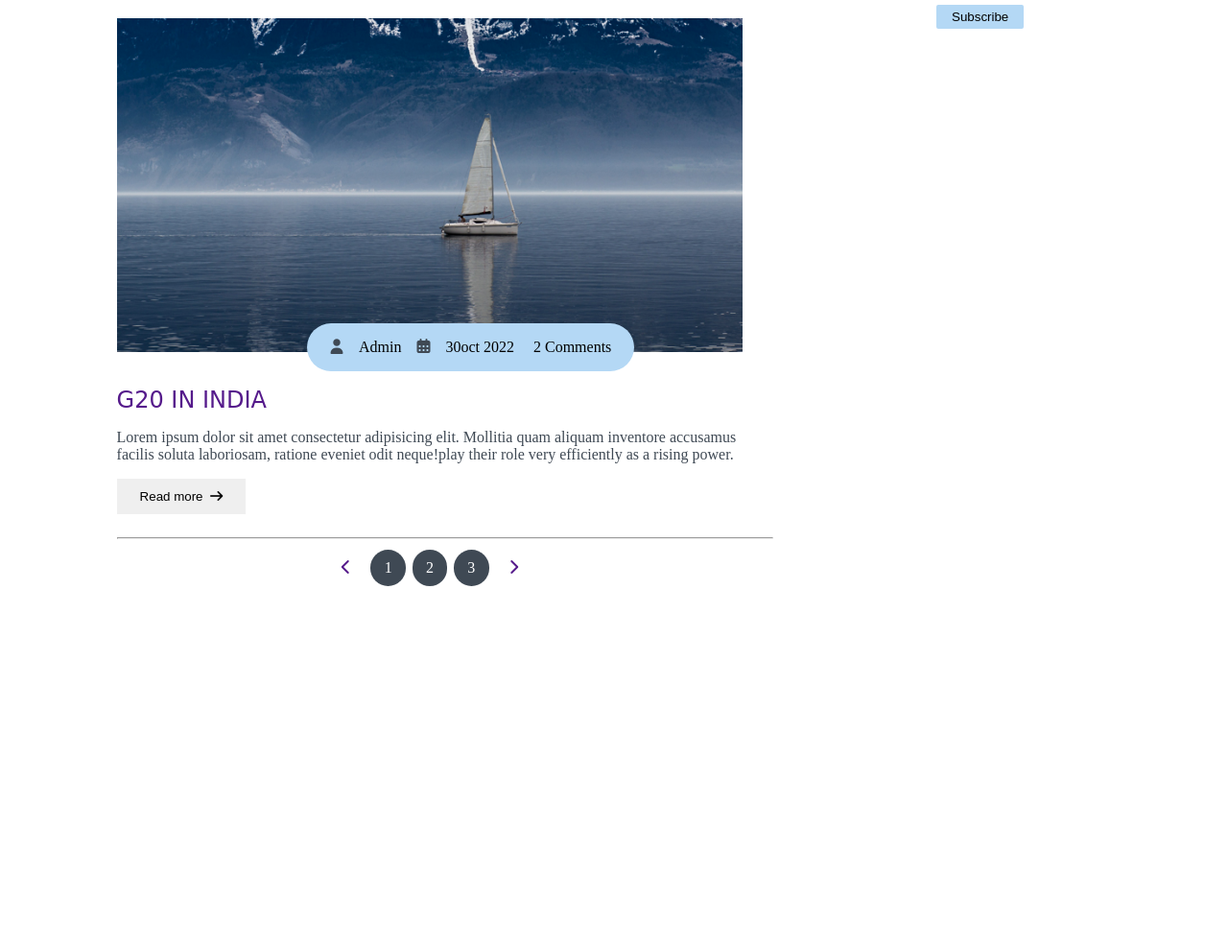
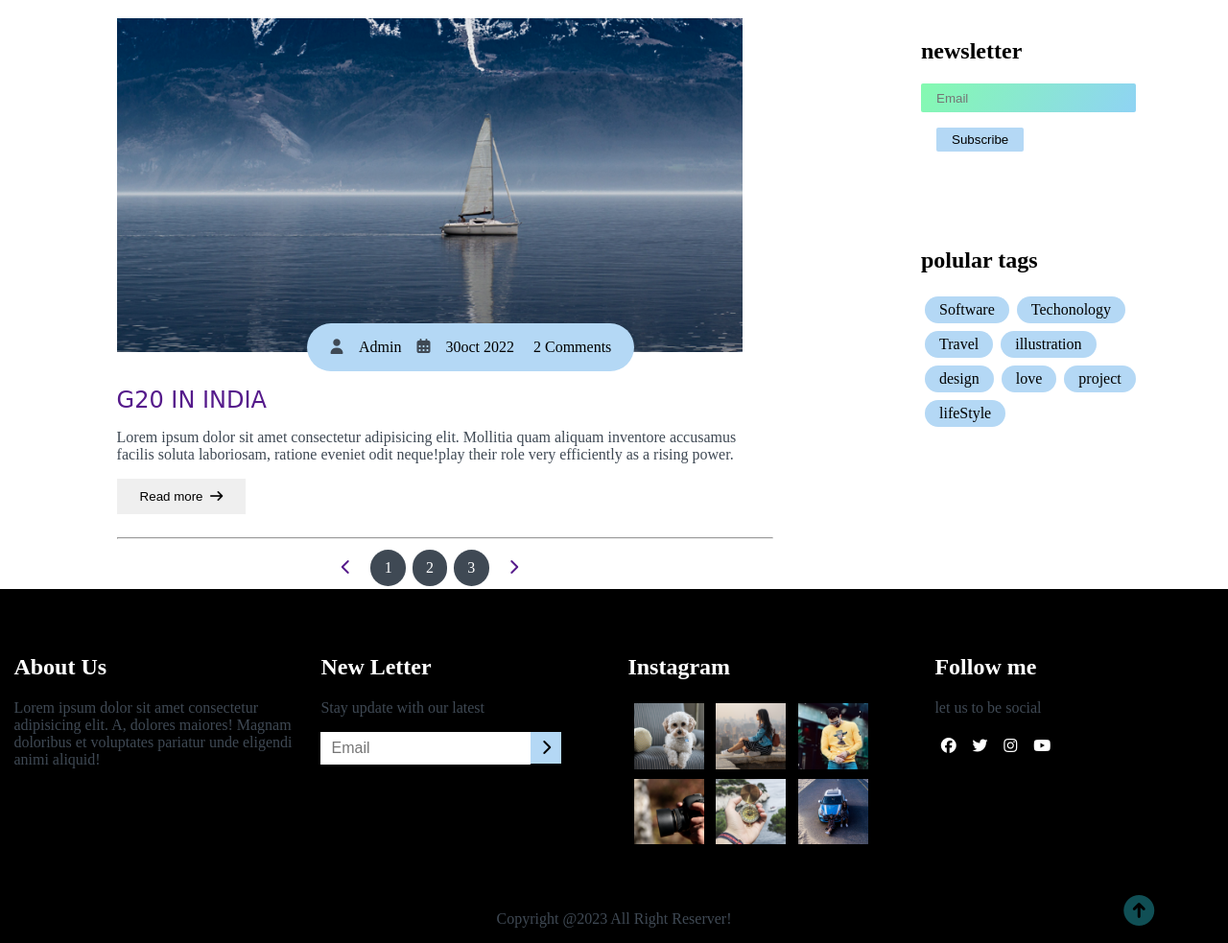
Before and after one commit to shaw-kunal/Responsive-Blogger-website, a plain HTML site: page index.html in a window 1280 px wide. Shown: the part 3574-4557 px from the top of the page at 96% size. Before the commit the page ends 4188 px from the top, so only its background shows below. Drawn offline with Linux system fonts and the light colour scheme; a web font is replaced by a local one.

Commit message:
completed

```diff
--- a/css/style.css
+++ b/css/style.css
@@ -192,36 +192,6 @@ nav .social .icon:hover {
     -webkit-text-fill-color: transparent;
     background-clip: text;
 
-}
-
-/* view port is less than 750px */
-@media only screen and (max-width:750px) {
-    .nav {
-        overflow: hidden;
-    }
-
-    .nav .nav-menu,
-    .nav .nav-menu .nav-items {
-        flex-direction: column;
-    }
-
-    .nav .nav-menu .toggle-collapse {
-        display: flex;
-    }
-
-    .nav .nav-menu .nav-link {
-        padding: 0.5rem 0;
-
-    }
-
-
-}
-
-@media only screen and (min-width:750px) {
-    .nav {
-        max-height: 4rem;
-
-    }
 }
 
 
@@ -496,8 +466,8 @@ main .post-content .post-title a{
 
 
 .site-content .sidebar .newsletter{
-    padding-top: 3rem;
-    margin-left: 4rem;
+    padding-top: 11rem;
+    margin-left: 4rem;;
 }
 
 
@@ -505,7 +475,7 @@ main .post-content .post-title a{
 /* {   display: flex; */
     width:80%;
     height: 1.9rem;
-    border-radius: 4rem;
+    border-radius: 2px;
     border: none;
     background: var(--Tempting-azure);
     width: 60%;
@@ -529,11 +499,17 @@ main .post-content .post-title a{
 
 }
 
-
-
-
-
-
+.site-content .sidebar .popular-tags
+{
+    padding: 4rem;
+}
+.site-content .sidebar .popular-tags .tag
+{
+    margin: 4px;
+    background: var(--sky);
+    border-radius: 2rem;
+    padding: 5px 15px;
+}
 
 
 /* -------------------X-----------sdie bar------------X--------- */
@@ -543,6 +519,162 @@ main .post-content .post-title a{
 
 
 
-/*------------------main content-------------------- */
 
 /*-----------X-------main content--------X------------ */
+
+/* ===================footer ======================== */
+ footer.footer
+{
+background: black;
+}
+footer.footer .container
+{
+    display: grid;
+    grid-template-columns:  repeat(4,1fr);
+}
+footer.footer .container  > div
+{
+    flex-grow:  1;
+    flex-basis: 0;
+    padding: 3rem .9rem;
+}
+
+footer.footer .container  h2
+{
+    color: var(--white);
+}
+
+footer.footer .newsletter .form-element
+{
+     display:  inline-block;
+}
+footer.footer .newsletter .form-element input
+{
+    padding: .5rem .7rem;
+    outline:  none;
+    border: none;
+    font-size:1rem ;
+    width: 75%;
+
+}
+footer.footer .newsletter .form-element  span{
+    background: var(--sky);
+    padding: .5rem .7rem;
+    cursor: pointer;
+
+}
+
+footer.footer .instagram div>img
+{   display: inline-block;
+     width: 25%;
+     height: 50%;
+     margin: .3rem .4rem;
+
+}
+footer.footer .follow
+{
+    justify-content: center;
+}
+
+footer.footer .follow div i{
+
+    color: var(--white);
+    padding: 0.4rem;
+
+}
+
+footer.footer .right
+{
+    justify-content: center;
+
+}
+
+footer.footer .move_up
+{   position: absolute;
+    right: 6%;
+
+
+
+
+}
+footer.footer .move_up span{
+    color: var(--midnight);
+}
+
+
+footer.footer .move_up span:hover
+{
+    color: white;
+}
+
+
+
+
+
+
+
+
+/* ===================footer ======================== */
+
+/* viewport less than or equal to 1103  */
+@media only screen and (max-width:1130px)
+{
+    main .site-content .posts .post-content .post-image .post-info
+    {
+        left:2rem !important;
+        bottom:  1.2rem !important;
+        border-radius: 0% !important;
+    }
+    .site-content .sidebar .popular-post .post-info
+    {
+        display: none !important;
+    }
+    footer.footer .container
+    {
+        grid-template-columns: repeat(2,1fr);
+    }
+}
+
+
+
+
+
+/* view port is less than 750px */
+@media only screen and (max-width:750px) {
+    .nav {
+        overflow: hidden;
+    }
+
+    .nav .nav-menu,
+    .nav .nav-menu .nav-items {
+        flex-direction: column;
+    }
+
+    .nav .nav-menu .toggle-collapse {
+        display: flex;
+    }
+
+    .nav .nav-menu .nav-link {
+        padding: 0.5rem 0;
+
+    }
+
+
+  main .site-content
+  {
+    grid-template-columns: 100%;
+  }
+  footer.footer .container
+  {
+      grid-template-columns: repeat(1,1fr);
+  }
+
+
+}
+
+@media only screen and (min-width:750px) {
+    .nav {
+        max-height: 4rem;
+
+    }
+}
--- a/index.html
+++ b/index.html
@@ -422,46 +422,89 @@
                     </div>
 
 
+                    <div class="popular-tags">
+                        <h2>polular tags</h2>
+                        <div class="tags  flex-row">
+                            <span class="tag">Software</span>
+                            <span class="tag">Techonology</span>
+                            <span class="tag">Travel</span>
+                            <span class="tag">illustration</span>
+                            <span class="tag">design</span>
+                            <span class="tag">love</span>
+                            <span class="tag">project</span>
+                            <span class="tag">lifeStyle</span>
+                        </div>
+
+                    </div>
+
+                </aside>
+            </div>
+        </div>
+      <!-- ==========X==============side bars==================== -->
+</main>
+
+
+    <!--  -------------------------end of main site section-------------------------- -->
+
+
+<!-- **************************footer+++++++++++++++++++++++ -->
+<footer class="footer">
+
+    <div class="container">
+        <div class="about-us">
+            <h2>About Us</h2>
+            <p>Lorem ipsum dolor sit amet consectetur adipisicing elit. A, dolores maiores! Magnam doloribus et voluptates pariatur unde eligendi animi aliquid!</p>
+        </div>
+        <div class="newsletter">
+            <h2>New Letter</h2>
+            <p>Stay update with our latest</p>
+            <div class="form-element">
+                <input type="text" placeholder="Email" ><span><i class="fas fa-chevron-right"></i></span>
+            </div>
+        </div>
+        <div class="instagram">
+            <h2>Instagram</h2>
+            <div class="flex-row">
+            <img src="./assets/instagram/thumb-card3.png" alt="insta1" srcset="">
+            <img src="./assets/instagram/thumb-card4.png" alt="insta2" srcset="">
+            <img src="./assets/instagram/thumb-card5.png" alt="insta3" srcset="">
+          </div>
+            <div class="flex-row">
+            <img src="./assets/instagram/thumb-card7.png" alt="insta1" srcset="">
+            <img src="./assets/instagram/thumb-card8.png" alt="insta2" srcset="">
+            <img src="./assets/instagram/thumb-card6.png" alt="insta3  " srcset="">
+          </div>
+          </div>
+        <div class="follow">
+            <h2>Follow me </h2>
+             <p>let us to be social</p>
+             <div>
+                <i class="fab fa-facebook"></i>
+                <i class="fab fa-twitter"></i>
+                <i class="fab fa-instagram"></i>
+                <i class="fab fa-youtube"></i>
+             </div>
+        </div>
+
+    </div><div class="move_up flex-row"><span>
+        <i class="fas fa-arrow-circle-up fa-2x"></i>
+    </span>
+    </div>
+<div class="right flex-row">
+    <p>Copyright @2023 All Right Reserver!   </p>
+</div>
 
 
 
 
-
-                </aside>
-            </div>
-        </div>
-
-
-
-        <!-- ==========X==============side bars==================== -->
-
-
-
-    </main>
+</footer>
 
 
 
 
 
 
-
-
-
-
-
-
-
-
-
-
-
-
-
-
-    <!--  -------------------------end of main site section-------------------------- -->
-
-
-
+<!-- ************************** end of footer+++++++++++++++++++++++ -->
 
 
 
--- a/js/main.js
+++ b/js/main.js
@@ -1,4 +1,21 @@
 $(document).ready(function(){
+    const responsive ={
+
+        0:
+        {
+            items:1
+        },
+        310:{
+            items:1
+        },
+        460:{
+            items:2
+        },
+        960:
+        {
+            items:3
+        }
+    }
 
     $nav = $('nav');
     $toggleCollapse =$('.toggle-collapse');
@@ -16,10 +33,17 @@ $(document).ready(function(){
    autoplayTimeout:3000,
    dots:false,
    nav: true,
-   navText:[$('.owl-navigation .owl-nav-prev'), $('.owl-navigation .owl-nav-next')]
-
+   navText:[$('.owl-navigation .owl-nav-prev'), $('.owl-navigation .owl-nav-next')],
+   responsive: responsive
     });
 
+    // click to scroll up
+    $('.move_up span').click(function(){
+        $('html,body').animate({scrollTop:0}, 2000);
+
+    })
+
+    // now make the owlcarousel responsive
 
 
 
```
